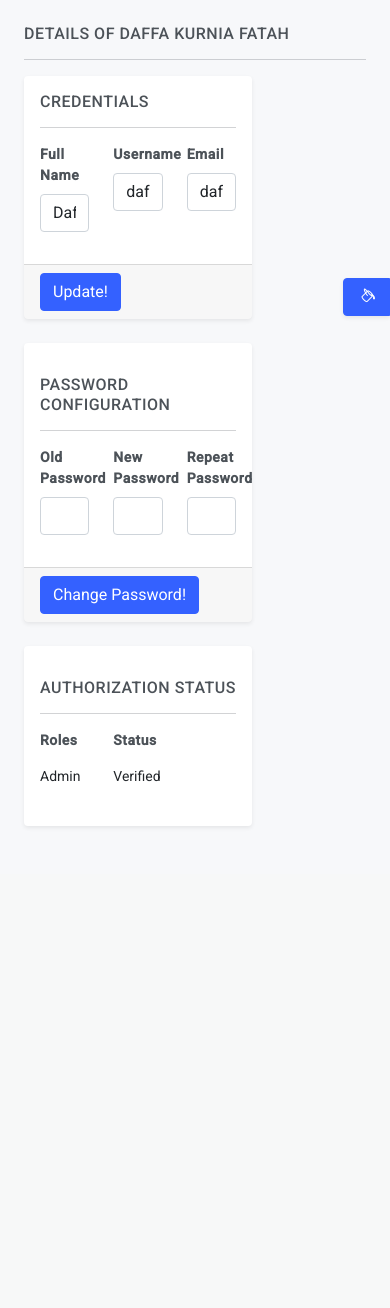
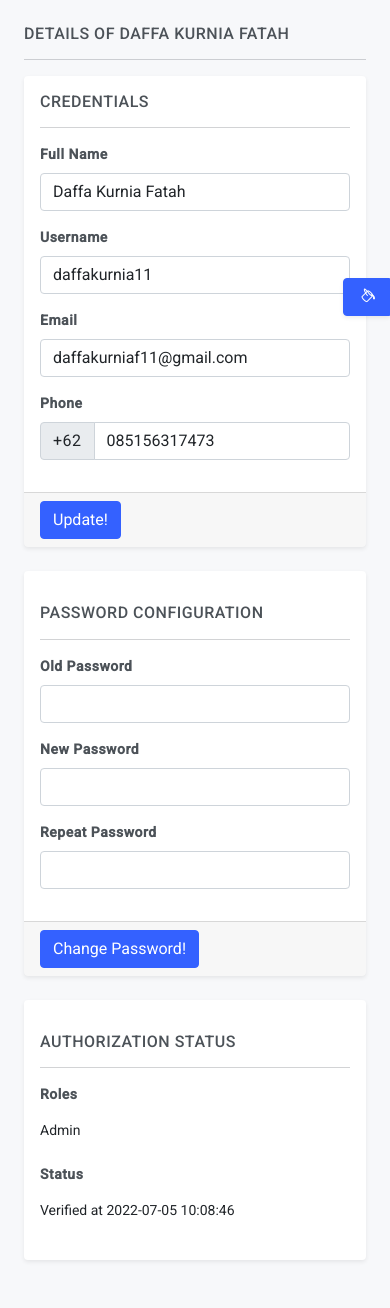
Before and after one commit to daffakurnia11/E-Report, a Laravel app: page /profile in a window 390 px wide. Shown: the part 60-1368 px from the top of the page. Before the commit the page ends 887 px from the top, so only its background shows below. Run offline with Laravel 9, Linux system fonts and the light colour scheme; a user stored in the database is signed in; data comes from the database, SQL or seed files in the repository; some libraries are stand-ins or nearby versions.

Commit message:
Adding phone data for sign up and database

```diff
--- a/app/Http/Controllers/DashboardController.php
+++ b/app/Http/Controllers/DashboardController.php
@@ -36,7 +36,8 @@
         $validate = $request->validate([
             'name'      => 'required',
             'username'  => $usernameValidator,
-            'email'     => $emailValidator
+            'email'     => $emailValidator,
+            'phone'     => 'required|min:10'
         ]);
 
         $user->update($validate);
--- a/app/Models/User.php
+++ b/app/Models/User.php
@@ -23,6 +23,7 @@
         'email',
         'password',
         'roles',
+        'phone',
         'verified_at'
     ];
 
--- a/config/app.php
+++ b/config/app.php
@@ -69,7 +69,7 @@
     |
     */
 
-    'timezone' => 'UTC',
+    'timezone' => env('APP_TIMEZONE', 'UTC'),
 
     /*
     |--------------------------------------------------------------------------
@@ -108,7 +108,7 @@
     |
     */
 
-    'faker_locale' => 'en_US',
+    'faker_locale' => env('APP_FAKER', 'en_US'),
 
     /*
     |--------------------------------------------------------------------------
--- a/database/seeders/DatabaseSeeder.php
+++ b/database/seeders/DatabaseSeeder.php
@@ -20,11 +20,12 @@
             'name'          => 'Daffa Kurnia Fatah',
             'username'      => 'daffakurnia11',
             'email'         => 'daffakurniaf11@gmail.com',
+            'phone'         => '085156317473',
             'password'      => Hash::make('password'),
             'roles'         => 'Admin',
             'verified_at'   => Carbon::now()
         ]);
 
-        \App\Models\User::factory(5)->create();
+        \App\Models\User::factory(19)->create();
     }
 }
--- a/public/js/notification.js
+++ b/public/js/notification.js
@@ -36,6 +36,15 @@
       text: 'Thank you for signing up!',
       confirmButtonColor: '#3461ff',
       confirmButtonText: 'Sign in now!'
+    })
+  }
+  // Not Verified
+  if (flashdata == 'Not Verified') {
+    Swal.fire({
+      icon: 'error',
+      title: flashdata,
+      text: 'Please contact the administrator!',
+      confirmButtonColor: '#3461ff'
     })
   }
   // Sign In Failed
--- a/resources/views/profile.blade.php
+++ b/resources/views/profile.blade.php
@@ -38,7 +38,7 @@
 
   <h6 class="mb-0 text-uppercase">Details of {{ auth()->user()->name }}</h6>
   <hr>
-  <div class="card col-8">
+  <div class="card col-xxl-8">
     <form action="/profile/{{ auth()->user()->username }}/update" method="post">
       @csrf
       @method("PUT")
@@ -46,7 +46,7 @@
         <h6 class="mb-0 text-uppercase">Credentials</h6>
         <hr>
         <div class="row">
-          <div class="col-4 mb-3">
+          <div class="col-sm-6 mb-3">
             <label class="form-label fw-bold">Full Name</label>
             <input type="text" class="form-control @error('name') is-invalid @enderror" name="name" id="name" value="{{ old('name', auth()->user()->name) }}">
             @error('name')
@@ -55,7 +55,7 @@
               </div>
             @enderror
           </div>
-          <div class="col-4 mb-3">
+          <div class="col-sm-6 mb-3">
             <label class="form-label fw-bold">Username</label>
             <input type="text" class="form-control @error('username') is-invalid @enderror" name="username" id="username" value="{{ old('username', auth()->user()->username) }}">
             @error('username')
@@ -64,13 +64,25 @@
               </div>
             @enderror
           </div>
-          <div class="col-4 mb-3">
+          <div class="col-sm-6 mb-3">
             <label class="form-label fw-bold">Email</label>
             <input type="email" class="form-control @error('email') is-invalid @enderror" name="email" id="email" value="{{ old('email', auth()->user()->email) }}">
             @error('email')
               <div class="invalid-feedback">
                 {{ $message }}
               </div>
+            @enderror
+          </div>
+          <div class="col-sm-6 mb-3">
+            <label class="form-label fw-bold">Phone</label>
+            <div class="input-group">
+              <span class="input-group-text" id="basic-addon1">+62</span>
+              <input type="phone" class="form-control @error('phone') is-invalid @enderror" name="phone" id="phone" value="{{ old('phone', auth()->user()->phone) }}">
+            </div>
+            @error('phone')
+            <small class="text-danger">
+              {{ $message }}
+            </small>
             @enderror
           </div>
         </div>
@@ -80,7 +92,7 @@
       </div>
     </form>
   </div>
-  <div class="card col-8">
+  <div class="card col-xxl-8">
     <form action="/profile/{{ auth()->user()->username }}/changepass" method="post">
       @csrf
       @method("PUT")
@@ -88,7 +100,7 @@
         <h6 class="mb-0 mt-3 text-uppercase">Password Configuration</h6>
         <hr>
         <div class="row">
-          <div class="col-4 mb-3">
+          <div class="col-md-4 mb-3">
             <label class="form-label fw-bold">Old Password</label>
             <input type="password" class="form-control @error('oldpass') is-invalid @enderror" name="oldpass" id="oldpass">
             @error('oldpass')
@@ -97,7 +109,7 @@
               </div>
             @enderror
           </div>
-          <div class="col-4 mb-3">
+          <div class="col-md-4 col-sm-6 mb-3">
             <label class="form-label fw-bold">New Password</label>
             <input type="password" class="form-control @error('password') is-invalid @enderror" name="password" id="password">
             @error('password')
@@ -106,7 +118,7 @@
               </div>
             @enderror
           </div>
-          <div class="col-4 mb-3">
+          <div class="col-md-4 col-sm-6 mb-3">
             <label class="form-label fw-bold">Repeat Password</label>
             <input type="password" class="form-control @error('repeat') is-invalid @enderror" name="repeat" id="repeat">
             @error('repeat')
@@ -122,16 +134,16 @@
       </div>
     </form>
   </div>
-  <div class="card col-8">
+  <div class="card col-lg-8">
     <div class="card-body">
       <h6 class="mb-0 mt-3 text-uppercase">Authorization Status</h6>
       <hr>
       <div class="row">
-        <div class="col-4 mb-3">
+        <div class="col-md-4 col-sm-6 mb-3">
           <label class="form-label fw-bold">Roles</label>
           <input type="text" readonly class="form-control-plaintext" value="{{ auth()->user()->roles ?: 'Not signed' }}">
         </div>
-        <div class="col-4 mb-3">
+        <div class="col-md-4 col-sm-6 mb-3">
           <label class="form-label fw-bold">Status</label>
           @if (auth()->user()->verified_at)
           <input type="text" readonly class="form-control-plaintext" value="Verified at {{ auth()->user()->verified_at }}">
--- a/resources/views/user/index.blade.php
+++ b/resources/views/user/index.blade.php
@@ -48,6 +48,7 @@
               <th>Name</th>
               <th>Username</th>
               <th>Email</th>
+              <th>Phone</th>
               <th>Roles</th>
               <th>Status</th>
               <th>Action</th>
@@ -60,6 +61,7 @@
               <td class="align-middle">{{ $user->name }}</td>
               <td class="align-middle">{{ $user->username }}</td>
               <td class="align-middle">{{ $user->email }}</td>
+              <td class="align-middle">{{ $user->phone }}</td>
               <td class="text-center align-middle">{{ $user->roles ?: 'Not signed' }}</td>
               <td class="text-center align-middle">{{ $user->verified_at ?: 'Not verified' }}</td>
               <td class="text-center align-middle">
@@ -81,6 +83,7 @@
               <th>Name</th>
               <th>Username</th>
               <th>Email</th>
+              <th>Phone</th>
               <th>Roles</th>
               <th>Status</th>
               <th>Action</th>
```
Also changed, not shown: app/Http/Controllers/AuthController.php (+19 -2 lines), database/factories/UserFactory.php (+10 -4 lines), resources/views/signup.blade.php (+14 -0 lines), resources/views/user/edit.blade.php (+11 -7 lines), database/migrations/2014_10_12_000000_create_users_table.php.
